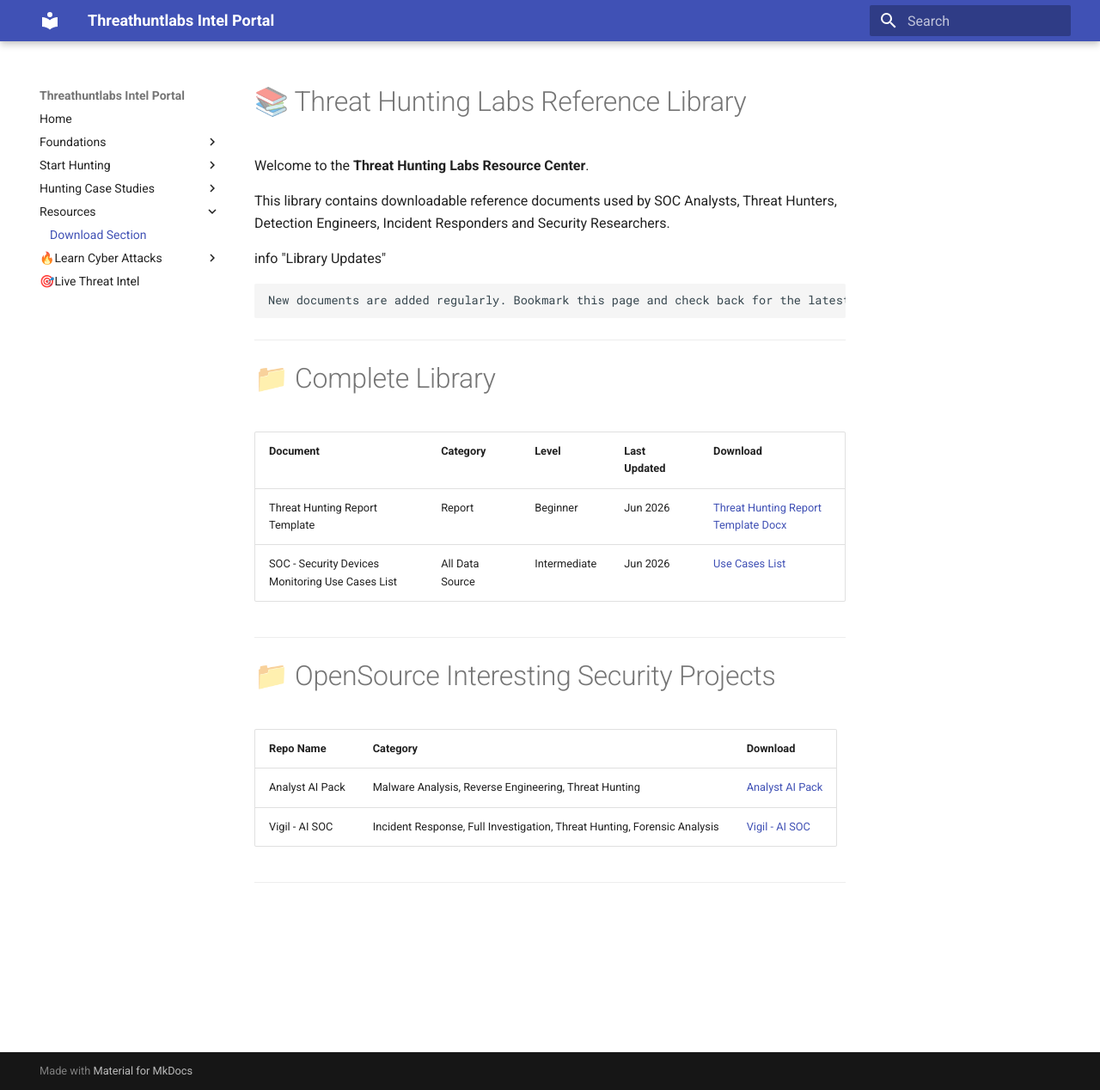
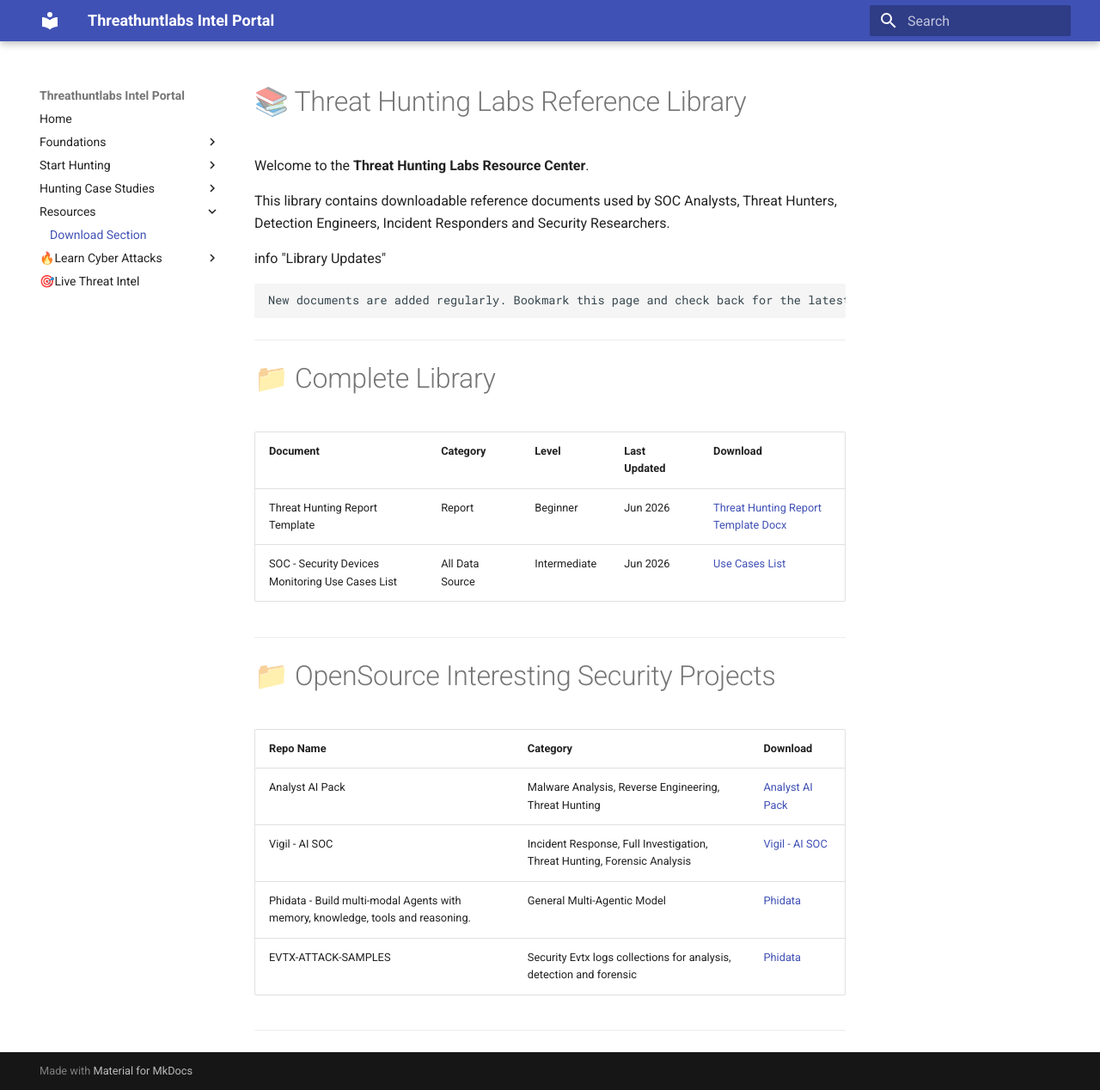
Before and after one commit to pbmundas/ThreatHuntingLabs, an MkDocs documentation site: the page built from docs/Downloads/threat-hunting-related-document-references.md, in a window 1280 px wide and 1268 px high. Shown: the whole window at 86% size. Built offline with MkDocs 1.6.1 and Material for MkDocs 9.7.7, drawn with Linux system fonts in a browser that asks for light colours.

Commit message:
Update threat-hunting-related-document-references.md

```diff
--- a/docs/Downloads/threat-hunting-related-document-references.md
+++ b/docs/Downloads/threat-hunting-related-document-references.md
@@ -25,5 +25,7 @@ info "Library Updates"
 |----------|----------|----------|
 | Analyst AI Pack | Malware Analysis, Reverse Engineering, Threat Hunting | [Analyst AI Pack](https://github.com/meltedinhex/analyst-ai-pack) |
 | Vigil  - AI SOC | Incident Response, Full Investigation, Threat Hunting, Forensic Analysis | [Vigil  - AI SOC](https://github.com/Vigil-SOC/vigil) |
+| Phidata  - Build multi-modal Agents with memory, knowledge, tools and reasoning. | General Multi-Agentic Model   | [Phidata](https://github.com/agno-agi/phidata) |
+| EVTX-ATTACK-SAMPLES | Security Evtx logs collections for analysis, detection and forensic  | [Phidata](https://github.com/sbousseaden/evtx-attack-samples) |
 
 ---
```
